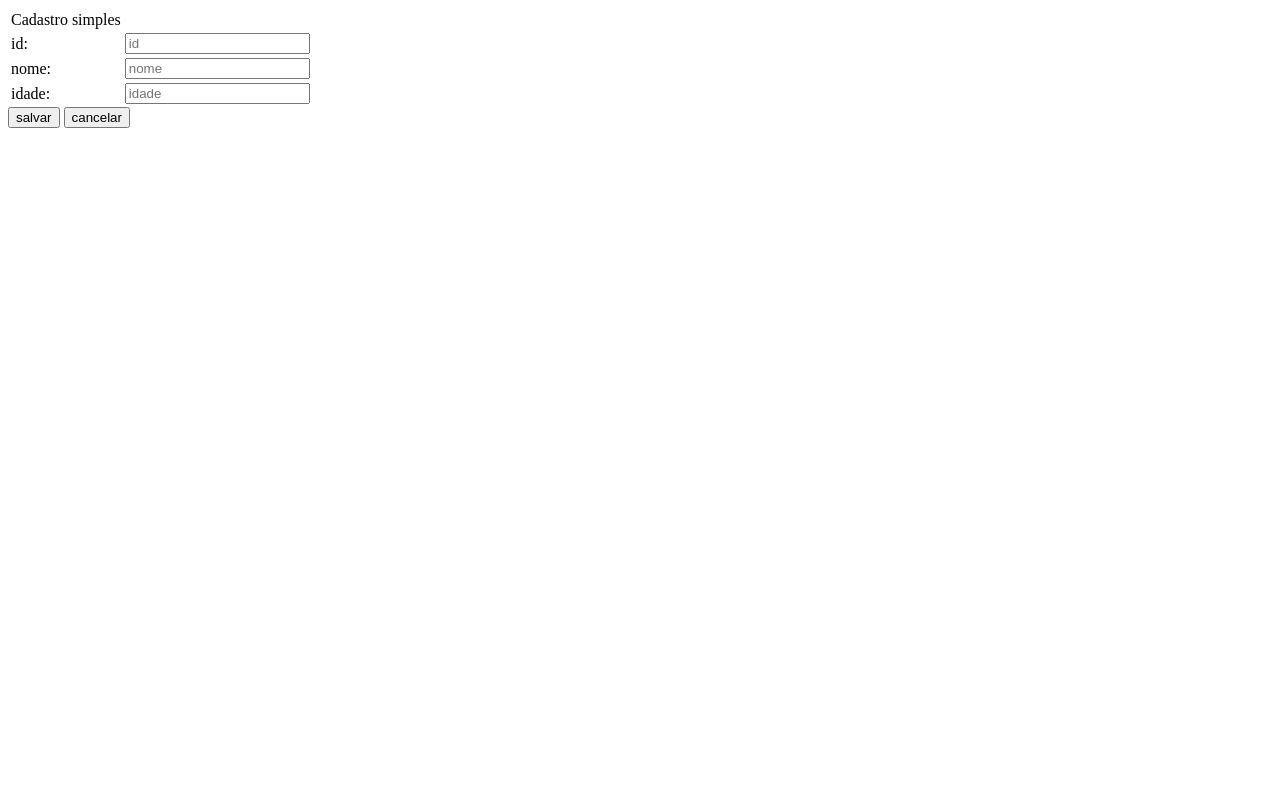
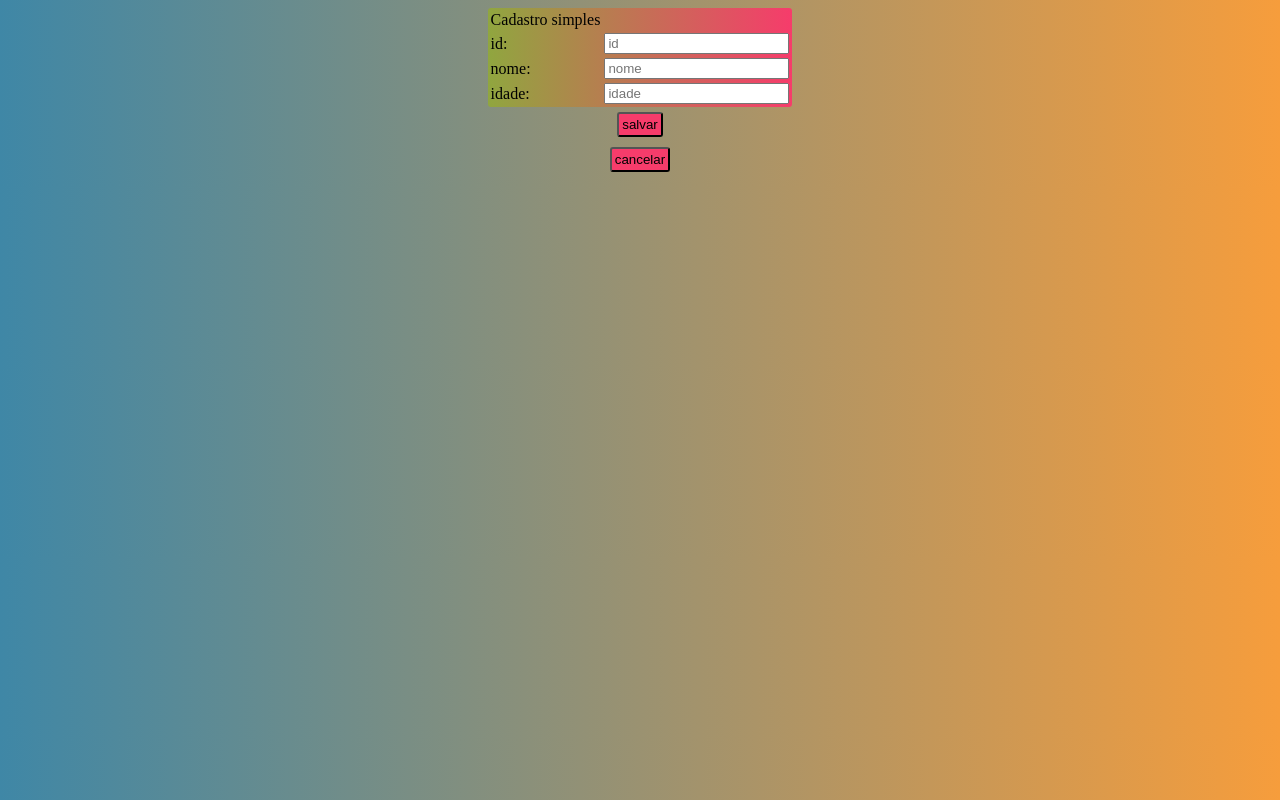
Before and after one commit to williamwallace076/formularioTeste, a plain HTML site: page index.html in a window 1280 px wide. Drawn offline with Linux system fonts and the light colour scheme; the site is published under a folder, as on GitHub Pages, so addresses that start at the root find nothing.

Commit message:
cssnaraiz

```diff
--- a/index.html
+++ b/index.html
@@ -5,8 +5,7 @@
     <meta charset="UTF-8">
     <meta http-equiv="X-UA-Compatible" content="IE=edge">
     <meta name="viewport" content="width=device-width, initial-scale=1.0">
-    <link rel="stylesheet" href="/src/styles/index.css">
-    <link href="/pag2.html">
+    <link rel="stylesheet" href="index.css">
     <title>Cadastro</title>
 
 </head>
```
Also changed, not shown: index.css (renamed from src/styles/index.css).
